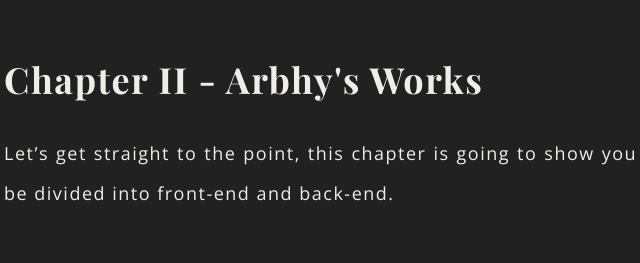
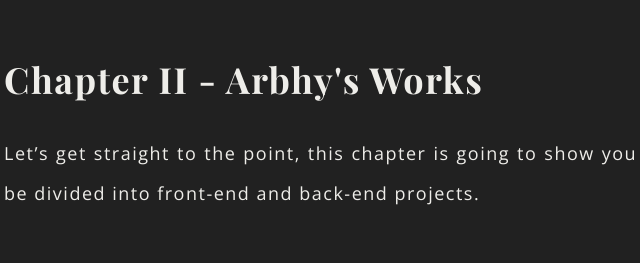
Before and after one commit to rocketweaver/Arbhy-s-Portfolio-2.0, a plain HTML site: page index.html in a window 1280 px wide. Shown: the part 903-1166 px from the top of the page, 124-764 px from the left. Drawn offline with nearby package versions, Linux system fonts and the light colour scheme.

Commit message:
give change for some word

```diff
--- a/index.html
+++ b/index.html
@@ -46,7 +46,7 @@
         <section class="container" id="works">
             <h2 class="title">Chapter II - Arbhy's Works</h2>
             <p class="main-desc">
-                Let’s get straight to the point, this chapter is going to show you Arbhy’s highlight works. The works will be divided into front-end and back-end.
+                Let’s get straight to the point, this chapter is going to show you Arbhy’s highlight works. The works will be divided into front-end and back-end projects.
             </p>
 
             <section id="fe-project" data-aos="fade-left">
```
